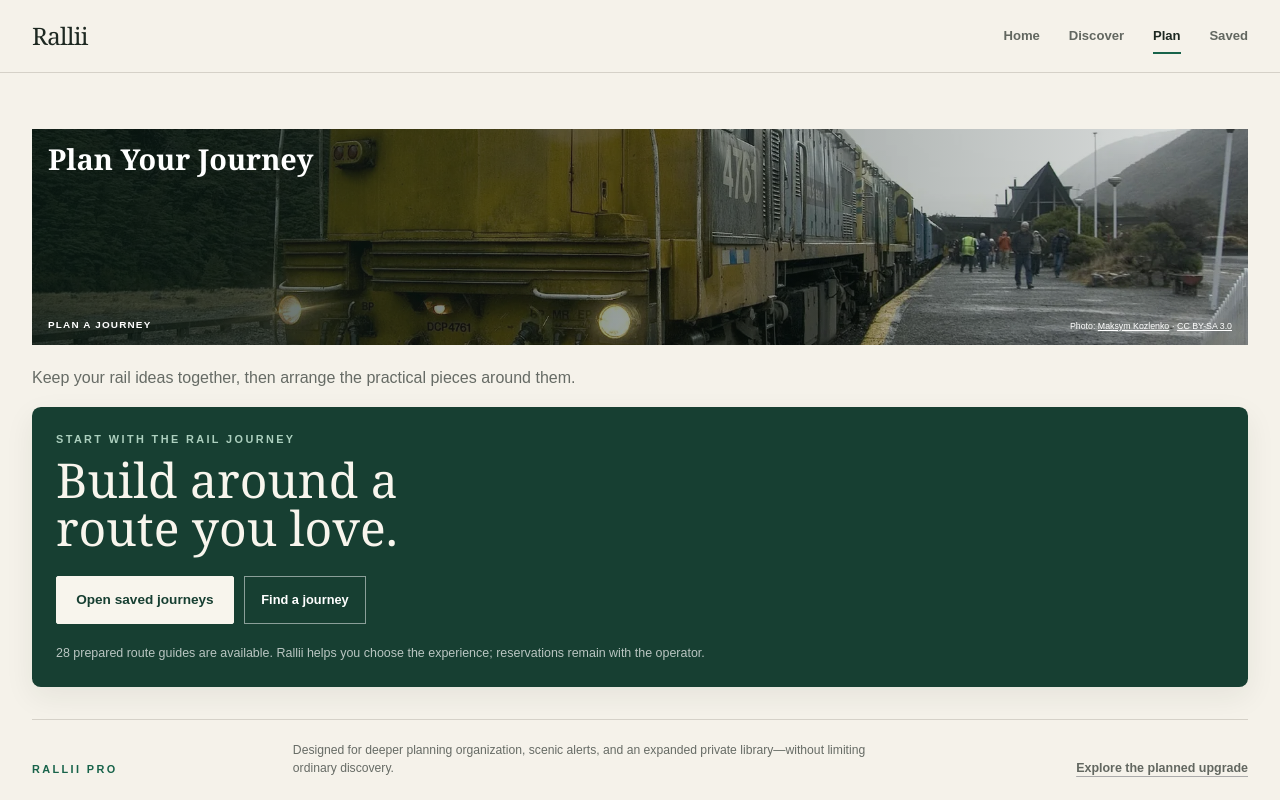
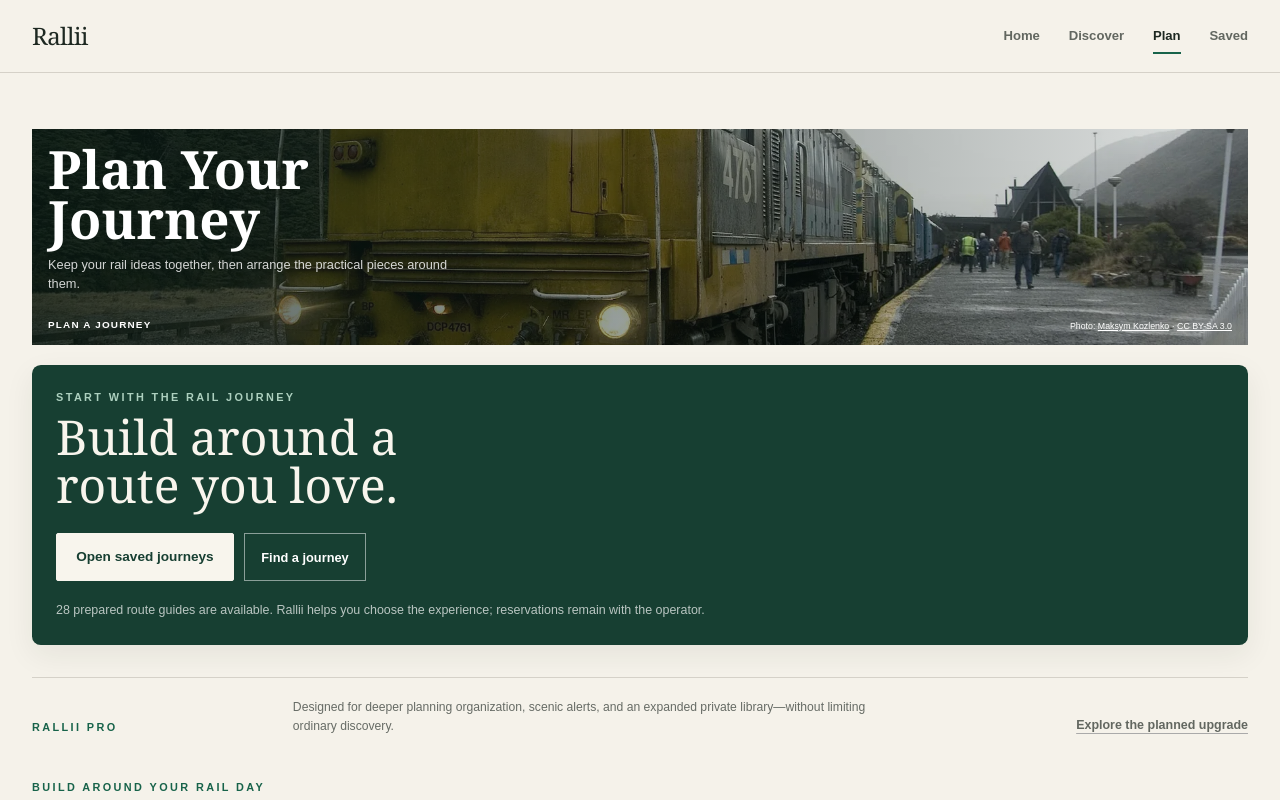
Before and after one commit to millenialmuseclub-boop/Rallii, a Next.js app: page /plan in a window 1280 px wide. Shown: the top 800 px of the page. Built offline with nearby package versions, Linux system fonts and the light colour scheme; no server answers.

Commit message:
Enhance Rallii visual app headers

```diff
--- a/src/app/globals.css
+++ b/src/app/globals.css
@@ -707,17 +707,21 @@ button.timeline-content:hover, .timeline-content--selected { background: #ebe9e1
 .screen-media-header { position: relative; min-height: 10rem; overflow: hidden; margin-bottom: 1.25rem; background: var(--accent-deep); color: white; }
 .screen-media-header > img { object-fit: cover; object-position: center; }
 .screen-media-header::after { content: ""; position: absolute; inset: 0; background: linear-gradient(90deg, rgb(12 29 23 / 72%), rgb(12 29 23 / 12%)); }
-.screen-media-header figcaption, .screen-media-header > strong { position: absolute; z-index: 1; left: 1rem; right: 1rem; }
+.screen-media-header figcaption, .screen-media-header__copy { position: absolute; z-index: 1; left: 1rem; right: 1rem; }
 .screen-media-header figcaption { bottom: .75rem; display: flex; justify-content: space-between; gap: 1rem; align-items: end; font-size: .62rem; }
 .screen-media-header figcaption span { font-weight: 700; letter-spacing: .12em; text-transform: uppercase; }
 .screen-media-header figcaption small { max-width: 13rem; font-size: .55rem; text-align: right; }
 .screen-media-header figcaption a { color: inherit; text-decoration: underline; }
-.screen-media-header > strong { top: 1rem; font-family: var(--font-serif); font-size: 1.8rem; line-height: 1; }
+.screen-media-header__copy { bottom: 3.25rem; max-width: 27rem; }
+.screen-media-header__copy strong { display: block; font-family: var(--font-serif); font-size: clamp(2.15rem, 9vw, 3.3rem); line-height: .94; }
+.screen-media-header__copy p { margin-top: .7rem; color: rgb(255 255 255 / 82%); font-size: .8rem; line-height: 1.5; }
 .partner-plan__partner-frame[data-kind="stays"], .partner-plan__partner-frame[data-kind="cars"], .partner-plan__partner-frame[data-kind="activities"] { height: 42rem; min-height: 42rem; }
 .partner-plan__partner-frame[data-kind="flights"] { height: 32rem; min-height: 32rem; }
 .screen-media-header { min-height: 13.5rem; }
 .screen-media-header + .app-screen__intro { margin-top: 0; }
 .screen-media-header + .app-screen__intro .eyebrow, .screen-media-header + .app-screen__intro h1 { display: none; }
+.screen-media-header + .app-screen__intro > p:last-child { display: none; }
+@media (max-width: 639px) { .screen-media-header { min-height: 18rem; margin-inline: -1rem; } .screen-media-header__copy { right: 1.25rem; bottom: 3.5rem; left: 1.25rem; } .screen-media-header figcaption { right: 1.25rem; left: 1.25rem; } }
 .category-grid--visual { grid-template-columns: repeat(2, minmax(0, 1fr)); gap: .65rem; border: 0; background: transparent; }
 .category-grid--visual > a { position: relative; display: block; min-height: 12rem; overflow: hidden; border: 0; background: var(--accent-deep); color: white; padding: 0; box-shadow: var(--shadow-card); }
 .category-grid--visual .route-media { position: absolute; inset: 0; min-height: 100%; padding: 0; }
--- a/src/components/app-screen-shell.tsx
+++ b/src/components/app-screen-shell.tsx
@@ -5,5 +5,5 @@ import { ScreenMediaHeader } from "@/components/screen-media-header";
 import type { ScreenMediaKey } from "@/data/screen-media";
 
 export function AppScreenShell({ title, context, backHref, backLabel = "Back", action, mediaKey, children }: { title: string; context?: string; backHref?: string; backLabel?: string; action?: ReactNode; mediaKey?: ScreenMediaKey; children: ReactNode }) {
-  return <><SiteHeader /><div className="app-screen-bar">{backHref ? <Link className="focus-ring" href={backHref}>← {backLabel}</Link> : <span className="app-screen-bar__brand">Rallii</span>}<div><strong>{title}</strong>{context ? <small>{context}</small> : null}</div><div className="app-screen-bar__action">{action ?? <Link className="focus-ring" href="/saved">Saved</Link>}</div></div><main className="site-shell app-screen"><ScreenMediaHeader mediaKey={mediaKey} title={title} /><header className="app-screen__intro"><p className="eyebrow">Rallii journey workspace</p><h1>{title}</h1>{context ? <p>{context}</p> : null}</header>{children}</main></>;
+  return <><SiteHeader /><div className="app-screen-bar">{backHref ? <Link className="focus-ring" href={backHref}>← {backLabel}</Link> : <span className="app-screen-bar__brand">Rallii</span>}<div><strong>{title}</strong>{context ? <small>{context}</small> : null}</div><div className="app-screen-bar__action">{action ?? <Link className="focus-ring" href="/saved">Saved</Link>}</div></div><main className="site-shell app-screen"><ScreenMediaHeader mediaKey={mediaKey} title={title} context={context} /><header className="app-screen__intro"><p className="eyebrow">Rallii journey workspace</p><h1>{title}</h1>{context ? <p>{context}</p> : null}</header>{children}</main></>;
 }
--- a/src/components/screen-media-header.tsx
+++ b/src/components/screen-media-header.tsx
@@ -2,10 +2,10 @@ import Image from "next/image";
 import { getRouteMedia } from "@/data/route-media";
 import { screenMedia, type ScreenMediaKey } from "@/data/screen-media";
 
-export function ScreenMediaHeader({ mediaKey, title }: { mediaKey?: ScreenMediaKey; title: string }) {
+export function ScreenMediaHeader({ mediaKey, title, context }: { mediaKey?: ScreenMediaKey; title: string; context?: string }) {
   if (!mediaKey) return null;
   const config = screenMedia[mediaKey];
   const media = getRouteMedia(config.routeSlug);
   if (!media) return null;
-  return <figure className="screen-media-header"><Image src={media.path} alt={media.alt} fill sizes="(min-width: 640px) 42rem, 100vw" quality={78} /><figcaption><span>{config.label}</span><small>Photo: <a href={media.sourcePageUrl} target="_blank" rel="noreferrer">{media.creator}</a> · <a href={media.licenseUrl} target="_blank" rel="noreferrer">{media.licenseName}</a></small></figcaption><strong>{title}</strong></figure>;
+  return <figure className="screen-media-header"><Image src={media.path} alt={media.alt} fill sizes="(min-width: 640px) 42rem, 100vw" quality={82} /><figcaption><span>{config.label}</span><small>Photo: <a href={media.sourcePageUrl} target="_blank" rel="noreferrer">{media.creator}</a> · <a href={media.licenseUrl} target="_blank" rel="noreferrer">{media.licenseName}</a></small></figcaption><div className="screen-media-header__copy"><strong>{title}</strong>{context ? <p>{context}</p> : null}</div></figure>;
 }
```
